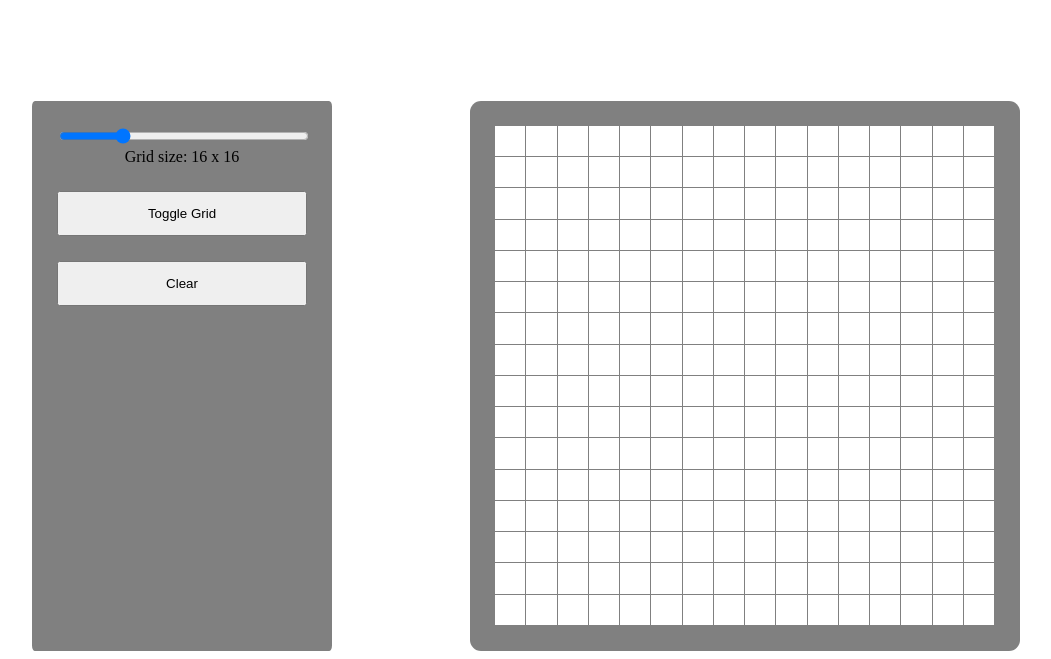
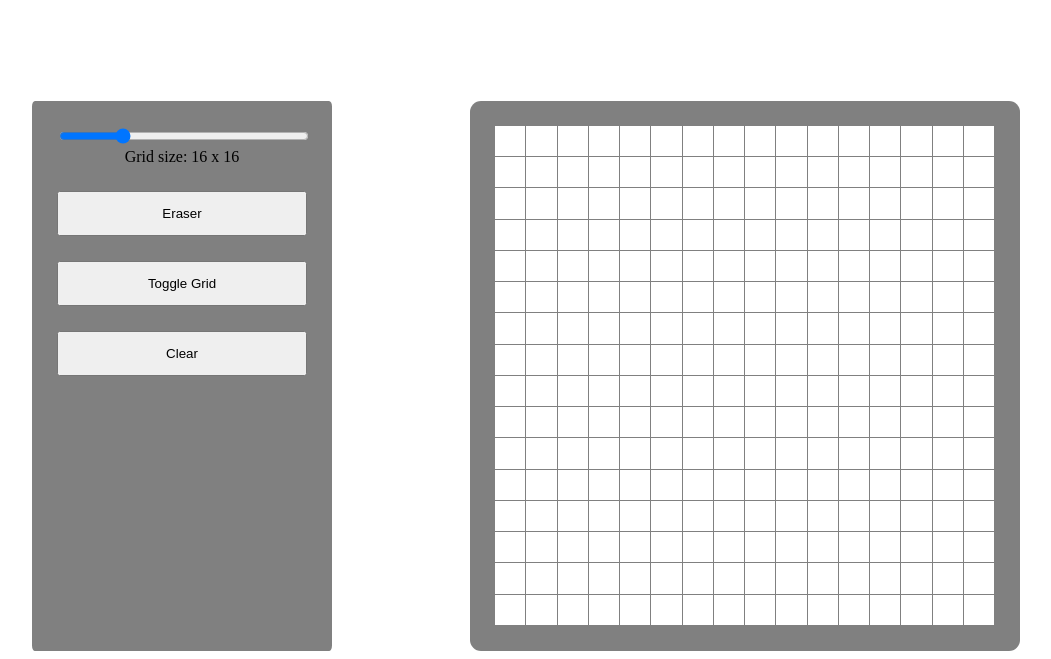
Before and after one commit to Development-Omnia/Etch-and-Sketch, a plain HTML site: page index.html in a window 1280 px wide. Shown: the part 162-821 px from the top of the page, without its empty margins (114-1165 px from the left). Drawn offline with Linux system fonts and the light colour scheme.

Commit message:
minor optimization

```diff
--- a/index.html
+++ b/index.html
@@ -28,13 +28,10 @@
                     <span id="range-value"></span>
                 </div>
             </div>
-
-            <button class="toggleGrid" onclick="toggleGrid()">Toggle Grid</button>
-
-            <button class="clearBtn" onclick="clearGrid()">Clear</button>
+            <button class="eraserBtn btn" title="Non Functional">Eraser</button>
+            <button class="toggleGrid btn" onclick="toggleGrid()">Toggle Grid</button>
+            <button class="clearBtn btn" onclick="clearGrid()">Clear</button>
         </div>
-
-
         <div class="grid-container">
             <div class="grid-div" ondragstart="return false;">
             </div>
--- a/script.js
+++ b/script.js
@@ -5,8 +5,6 @@ let body = document.querySelector("body")
 body.addEventListener("mouseup", () => {
     isPressed=false;
 })
-// let rows = 16;
-// let columns = 16;
 
 let eraser = false;
 let gridBorder;
--- a/style.css
+++ b/style.css
@@ -34,13 +34,7 @@ body {
     justify-content: center;
 }
 
-.toggleGrid{
-    margin-top: 25px;
-    width: 250px;
-    height: 45px;
-}
-
-.clearBtn{
+.btn{
     margin-top: 25px;
     width: 250px;
     height: 45px;
```
